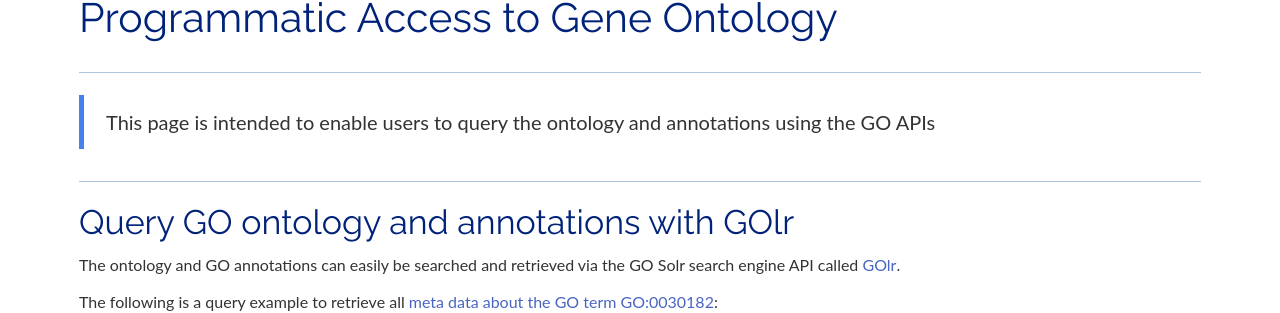
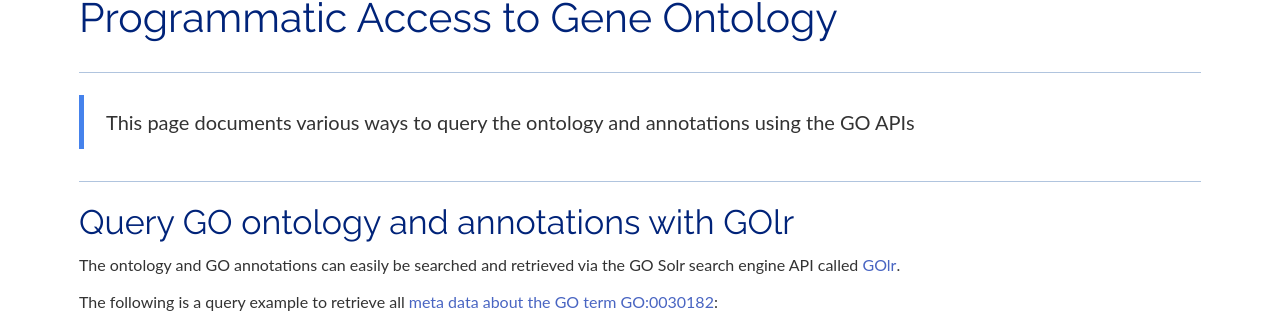
Before and after one commit to geneontology/geneontology.github.io, a Jekyll site: the page built from _docs/tools-guide.md, in a window 1280 px wide and 900 px high. Shown: the part 114-427 px from the top of the window. Built offline with Jekyll 4.4.1, drawn with Linux system fonts in a browser that asks for light colours; nearby versions of some CDN libraries.

Commit message:
Changing page statement

```diff
--- a/_docs/tools-guide.md
+++ b/_docs/tools-guide.md
@@ -7,7 +7,7 @@ permalink: /docs/tools-guide/
 
 ---
 
-> This page is intended to enable users to query the ontology and annotations using the GO APIs
+> This page documents various ways to query the ontology and annotations using the GO APIs
 
 ---
 
```
